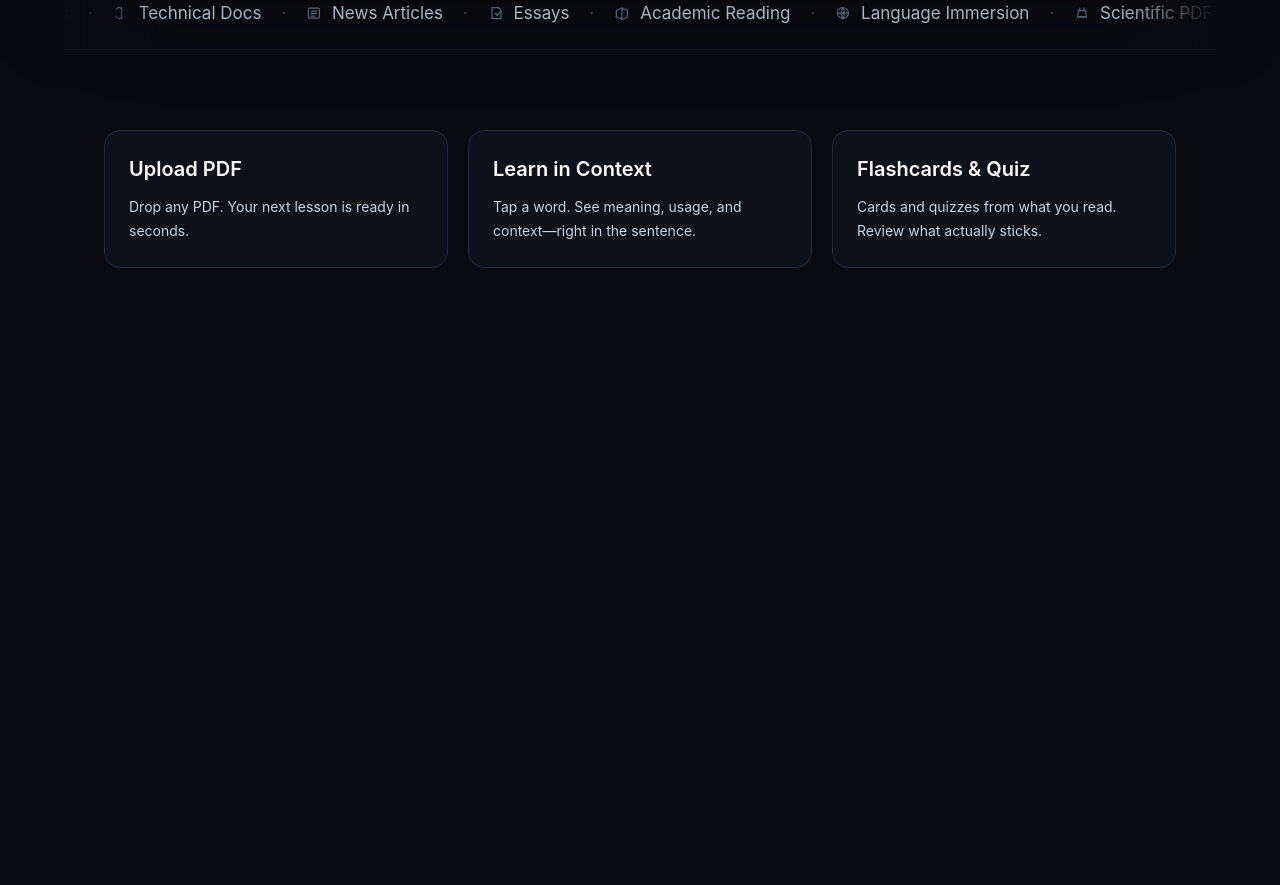
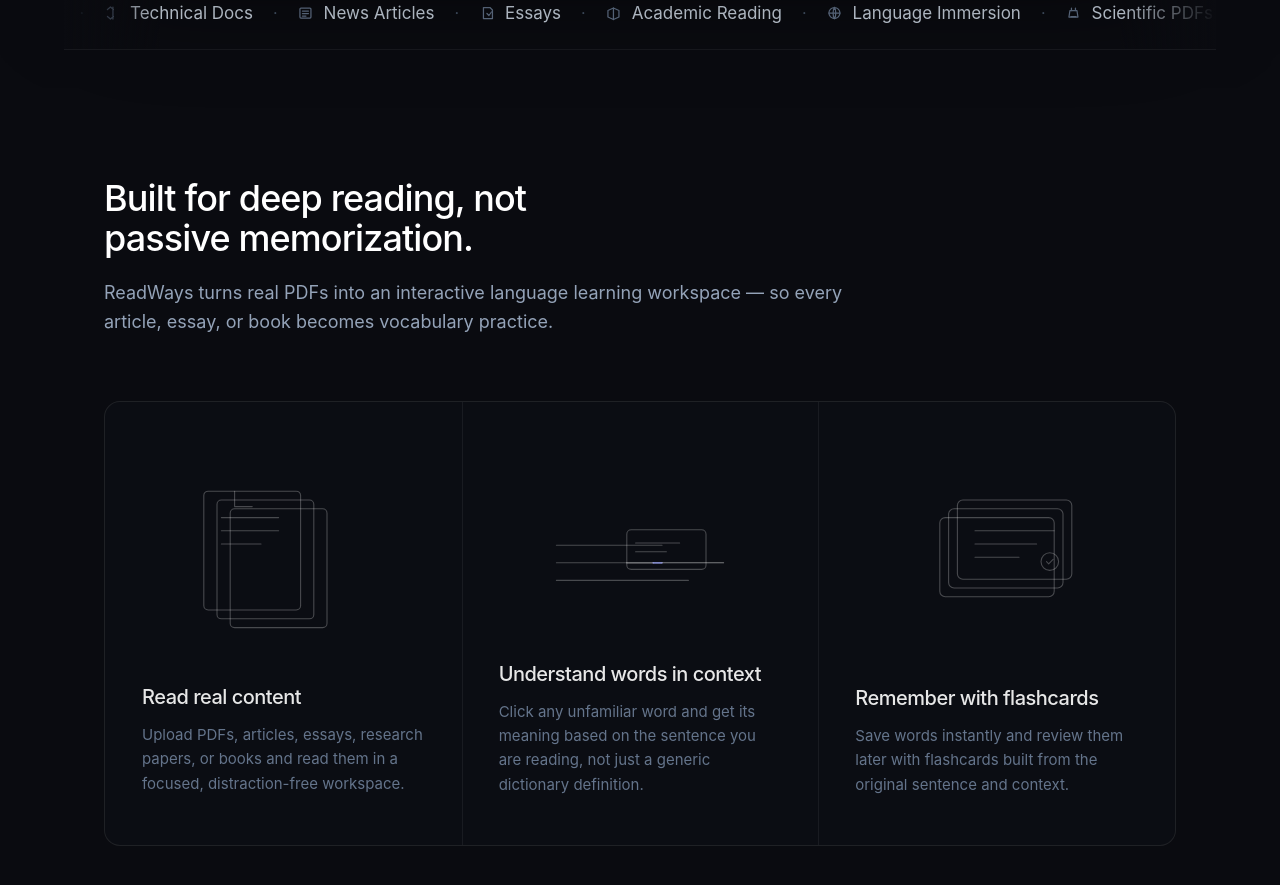
Before and after one commit to devsametcaninan-lab/readways, a Next.js app: page / in a window 1280 px wide. Shown: the part 1520-2405 px from the top of the page. Before the commit the page ends 1868 px from the top, so only its background shows below. Built offline with nearby package versions, Linux system fonts and the light colour scheme.

Commit message:
interaktif feature kartları eklendi

```diff
--- a/app/page.tsx
+++ b/app/page.tsx
@@ -1,21 +1,7 @@
 import Navbar from "@/components/Navbar";
 import ContentMarquee from "@/components/ContentMarquee";
+import FeatureShowcase from "@/components/FeatureShowcase";
 import ProductMockup from "@/components/ProductMockup";
-
-const features = [
-  {
-    title: "Upload PDF",
-    description: "Drop any PDF. Your next lesson is ready in seconds."
-  },
-  {
-    title: "Learn in Context",
-    description: "Tap a word. See meaning, usage, and context—right in the sentence."
-  },
-  {
-    title: "Flashcards & Quiz",
-    description: "Cards and quizzes from what you read. Review what actually sticks."
-  }
-];
 
 export default function Home() {
   return (
@@ -38,17 +24,7 @@
 
       <ContentMarquee />
 
-      <section className="mt-20 grid gap-5 md:grid-cols-3">
-        {features.map((feature) => (
-          <article
-            key={feature.title}
-            className="rounded-2xl border border-border bg-card/80 p-6 backdrop-blur-sm transition hover:border-accent/60 hover:bg-card"
-          >
-            <h2 className="text-xl font-semibold text-white">{feature.title}</h2>
-            <p className="mt-3 text-sm leading-6 text-slate-300">{feature.description}</p>
-          </article>
-        ))}
-      </section>
+      <FeatureShowcase />
       </main>
     </>
   );
--- /dev/null
+++ b/components/FeatureShowcase.tsx
@@ -0,0 +1,118 @@
+import type { ReactNode } from "react";
+
+function LineArt({ children }: { children: ReactNode }) {
+  return (
+    <svg
+      viewBox="0 0 200 140"
+      fill="none"
+      stroke="currentColor"
+      strokeWidth="1"
+      strokeLinecap="round"
+      strokeLinejoin="round"
+      className="h-auto w-full max-w-[220px] text-white/25 transition-all duration-300 group-hover:text-white/45 md:duration-500"
+      aria-hidden
+    >
+      {children}
+    </svg>
+  );
+}
+
+function PdfStackVisual() {
+  return (
+    <LineArt>
+      <rect x="52" y="28" width="88" height="108" rx="4" />
+      <rect x="40" y="20" width="88" height="108" rx="4" />
+      <rect x="28" y="12" width="88" height="108" rx="4" />
+      <path d="M44 36h52M44 48h52M44 60h36" />
+      <path d="M56 12v14h16" />
+    </LineArt>
+  );
+}
+
+function ContextVisual() {
+  return (
+    <LineArt>
+      <path d="M24 88h152" />
+      <path d="M24 104h120" />
+      <path d="M24 72h96" />
+      <rect x="88" y="58" width="72" height="36" rx="4" strokeWidth="1" />
+      <path d="M96 70h40M96 78h28" />
+      <path d="M88 88h24" strokeWidth="1.5" />
+      <path d="M112 88h8" stroke="#9FA9FF" strokeWidth="1.5" opacity="0.7" />
+      <path d="M120 88h56" strokeWidth="1" />
+    </LineArt>
+  );
+}
+
+function FlashcardVisual() {
+  return (
+    <LineArt>
+      <rect x="48" y="36" width="104" height="72" rx="5" />
+      <rect x="56" y="28" width="104" height="72" rx="5" />
+      <rect x="64" y="20" width="104" height="72" rx="5" />
+      <path d="M80 48h72M80 60h56M80 72h40" />
+      <circle cx="148" cy="76" r="8" />
+      <path d="M145 76l2 2 4-4" />
+    </LineArt>
+  );
+}
+
+const features = [
+  {
+    title: "Read real content",
+    description:
+      "Upload PDFs, articles, essays, research papers, or books and read them in a focused, distraction-free workspace.",
+    Visual: PdfStackVisual
+  },
+  {
+    title: "Understand words in context",
+    description:
+      "Click any unfamiliar word and get its meaning based on the sentence you are reading, not just a generic dictionary definition.",
+    Visual: ContextVisual
+  },
+  {
+    title: "Remember with flashcards",
+    description:
+      "Save words instantly and review them later with flashcards built from the original sentence and context.",
+    Visual: FlashcardVisual
+  }
+];
+
+export default function FeatureShowcase() {
+  return (
+    <section className="mt-24 md:mt-32">
+      <div className="max-w-3xl">
+        <h2 className="text-balance text-3xl font-medium tracking-tight text-white md:text-4xl">
+          Built for deep reading, not passive memorization.
+        </h2>
+        <p className="mt-5 text-lg leading-relaxed text-slate-400">
+          ReadWays turns real PDFs into an interactive language learning workspace — so every article,
+          essay, or book becomes vocabulary practice.
+        </p>
+      </div>
+
+      <div className="mt-14 overflow-visible rounded-2xl border border-white/[0.08] bg-card/30 md:mt-16">
+        <div className="grid divide-y divide-white/[0.06] md:grid-cols-3 md:divide-x md:divide-y-0">
+          {features.map((feature) => (
+            <article
+              key={feature.title}
+              className="group flex min-h-[380px] flex-col border border-transparent px-8 py-10 transition-all duration-300 md:min-h-[420px] md:px-9 md:py-12 md:duration-500 md:hover:-translate-y-1 md:hover:border-white/20 md:hover:shadow-[0_20px_50px_rgba(124,140,255,0.12)]"
+            >
+              <div className="flex flex-1 items-center justify-center pb-10 pt-4">
+                <feature.Visual />
+              </div>
+              <div>
+                <h3 className="text-lg font-medium tracking-tight text-white/90 transition-colors duration-300 group-hover:text-white md:text-xl md:duration-500">
+                  {feature.title}
+                </h3>
+                <p className="mt-3 text-sm leading-relaxed text-slate-500 md:text-[15px]">
+                  {feature.description}
+                </p>
+              </div>
+            </article>
+          ))}
+        </div>
+      </div>
+    </section>
+  );
+}
```
